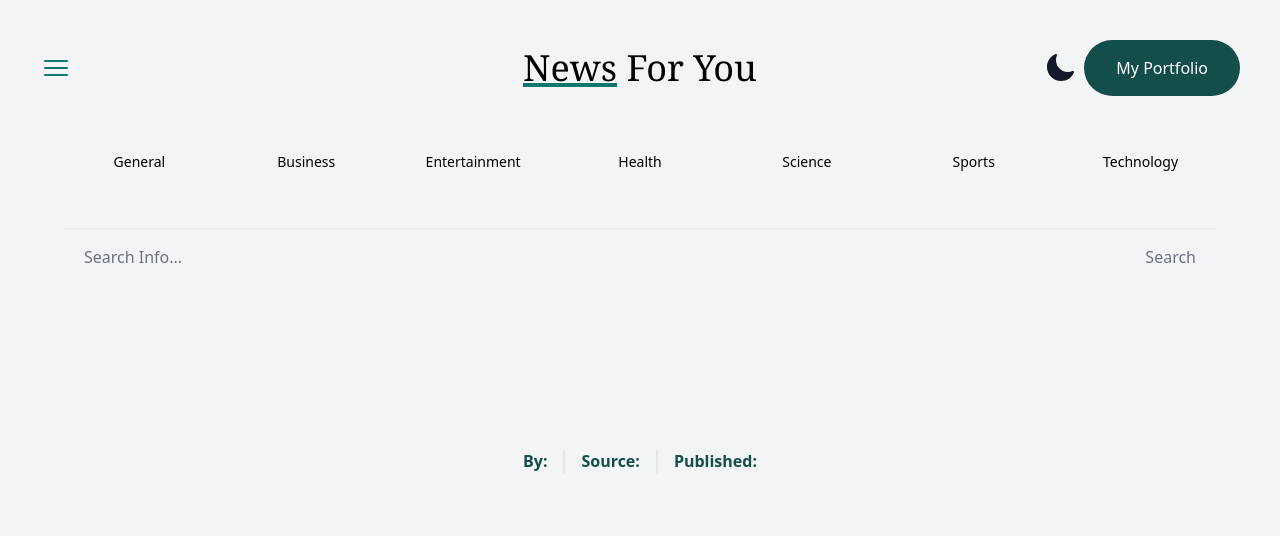
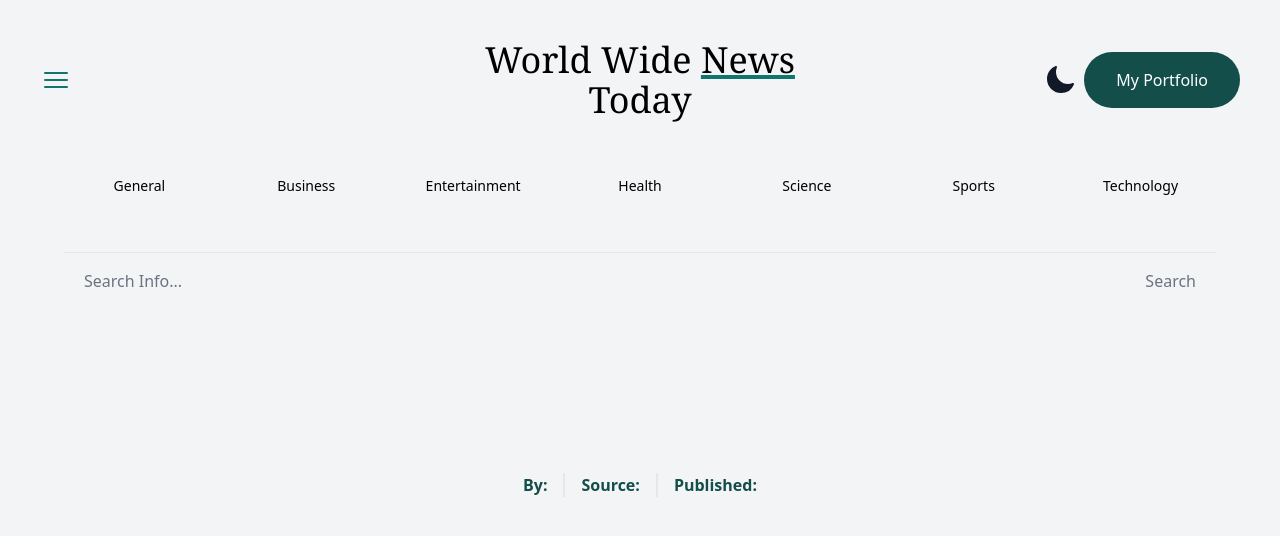
Before and after one commit to MrRinbex/World-Wide-News-Today, a Next.js app: page /article in a window 1280 px wide. Shown: the top 536 px of the page. Built offline with nearby package versions, Linux system fonts and the light colour scheme.

Commit message:
add readme file & change title

```diff
--- a/app/Header.tsx
+++ b/app/Header.tsx
@@ -12,11 +12,11 @@ const Header = () => {
         <Bars3Icon className="h-8 w-8 cursor-pointer text-teal-700" />
         <Link href="/" prefetch={false}>
           <h1 className="font-serif text-center text-4xl">
+            World Wide{" "}
             <span className="underline decoration-4 decoration-teal-700">
               News
             </span>{" "}
-            For You
-            <span>{/*logo*/}</span>
+            Today
           </h1>
         </Link>
         <div className="flex items-center justify-end space-x-2">
--- a/app/head.tsx
+++ b/app/head.tsx
@@ -1,9 +1,9 @@
 export default function Head() {
   return (
     <>
-      <title>News For You</title>
+      <title>World-Wide-News-Today</title>
       <meta content="width=device-width, initial-scale=1" name="viewport" />
       <link rel="icon" href="/favicon.ico" />
     </>
-  )
+  );
 }
```
Also changed, not shown: 1 other file (tests, documents, lock files or other folders).
